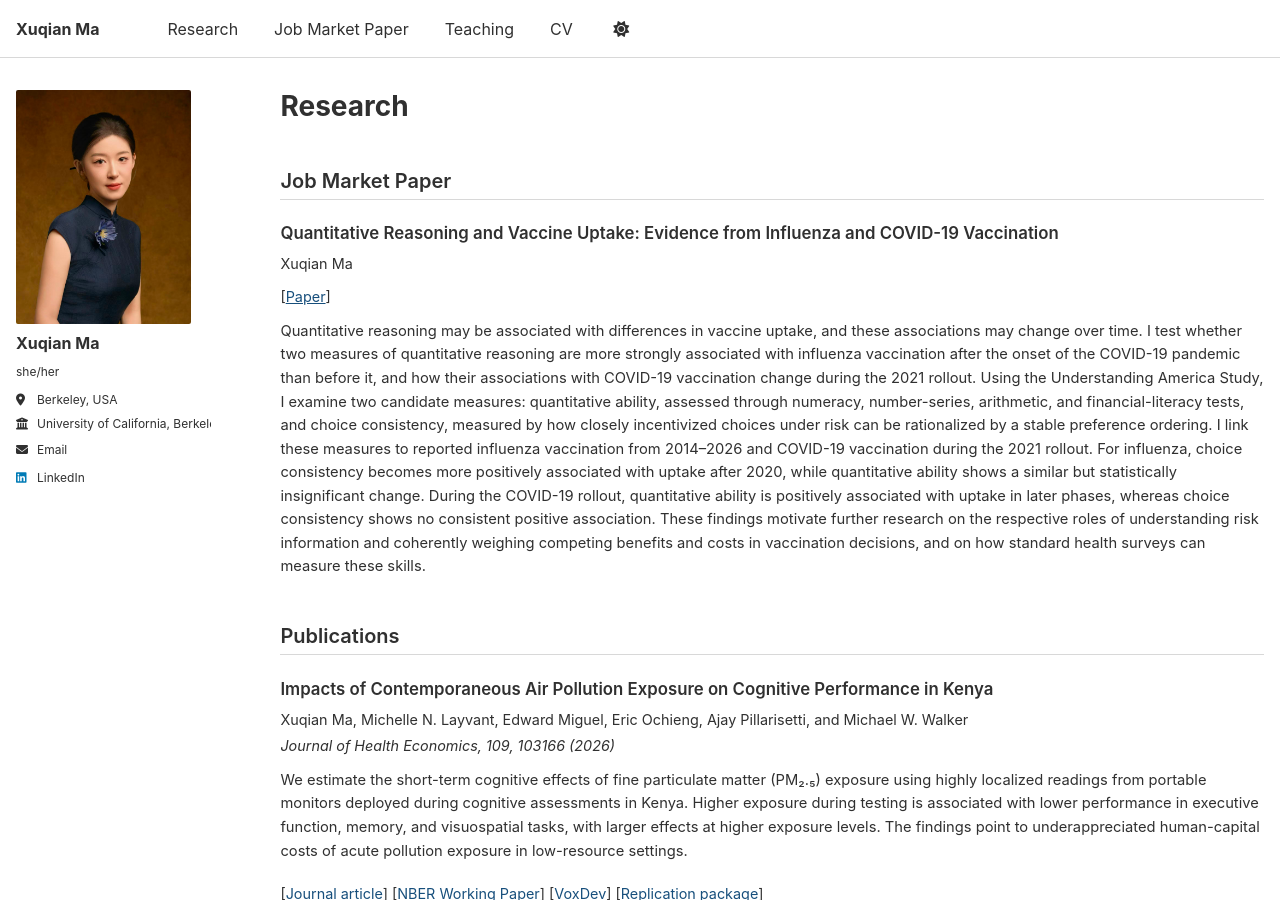
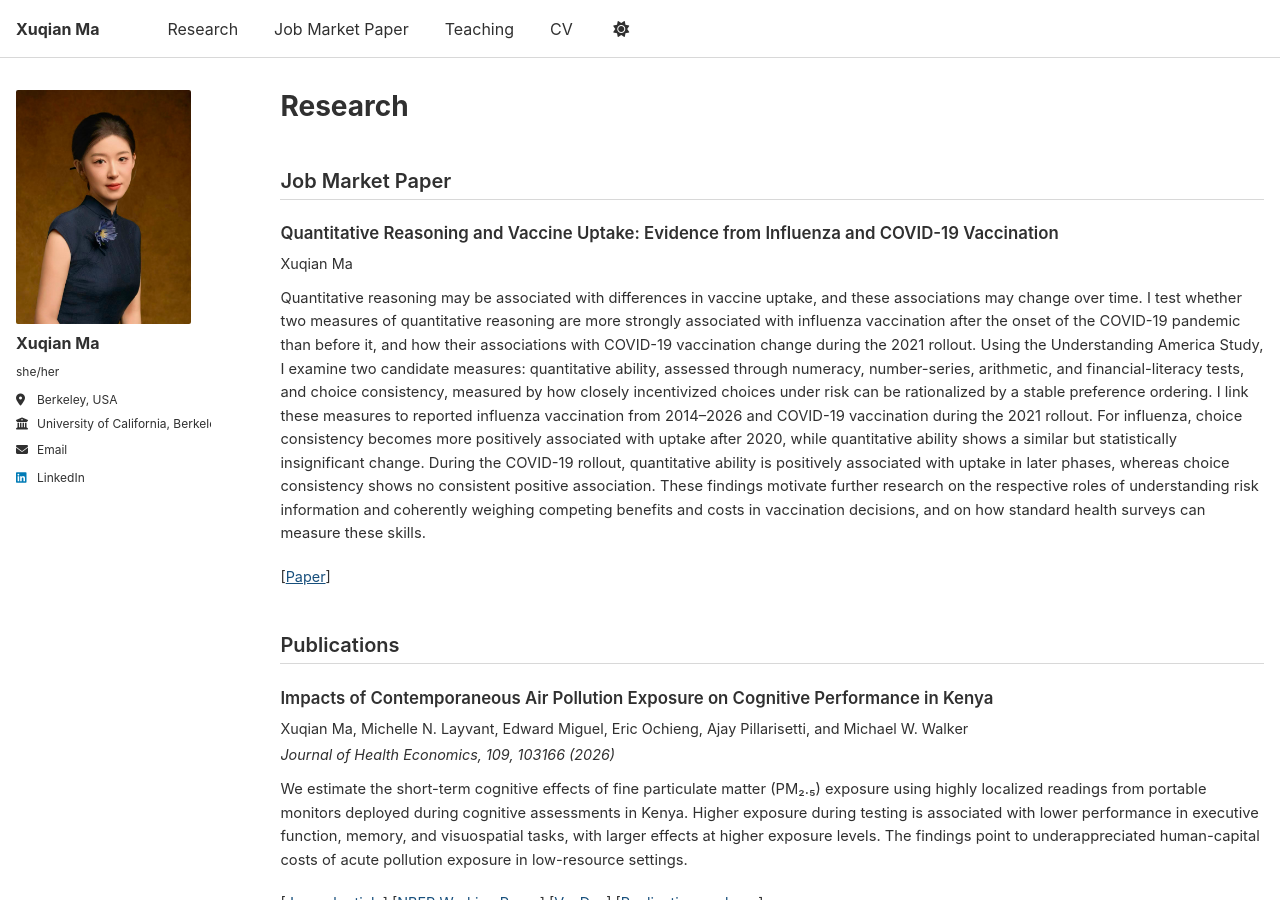
Before and after one commit to xuqianma0718/xuqianma0718.github.io, a Jekyll site: the page built from _pages/publications.md, in a window 1280 px wide and 900 px high. Built offline with Jekyll 4.4.1, drawn with Linux system fonts in a browser that asks for light colours; a script that is not in the unit is left out.

Commit message:
Place JMP paper link below abstract

```diff
--- a/_includes/archive-single.html
+++ b/_includes/archive-single.html
@@ -61,14 +61,14 @@
   </p>
 {% endif %}
 
-    {% if post.links %}
-      <p class="research__links">{{ post.links }}</p>
-    {% endif %}
-
     {% if post.category == 'jmp' and post.abstract %}
       <p class="archive__item-excerpt" itemprop="description">
         {{ post.abstract | markdownify | remove: '<p>' | remove: '</p>' }}
       </p>
+    {% endif %}
+
+    {% if post.links %}
+      <p class="research__links">{{ post.links }}</p>
     {% endif %}
 
     {% if post.presentations %}
```
